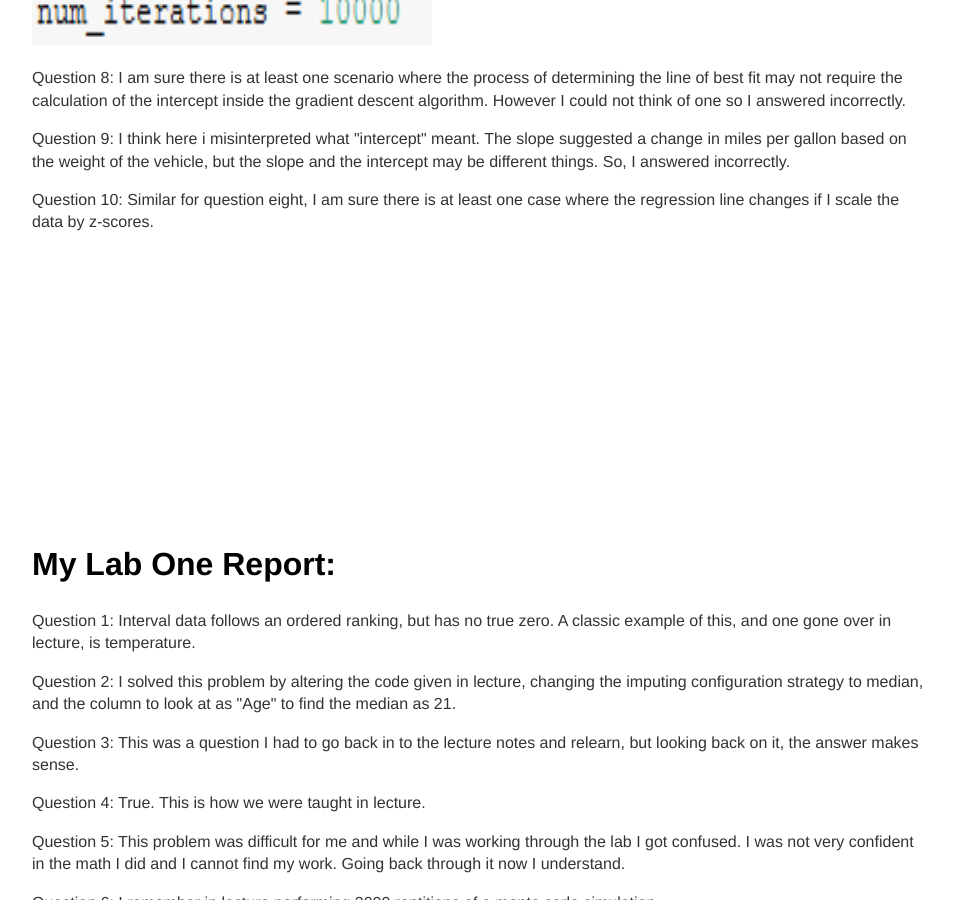
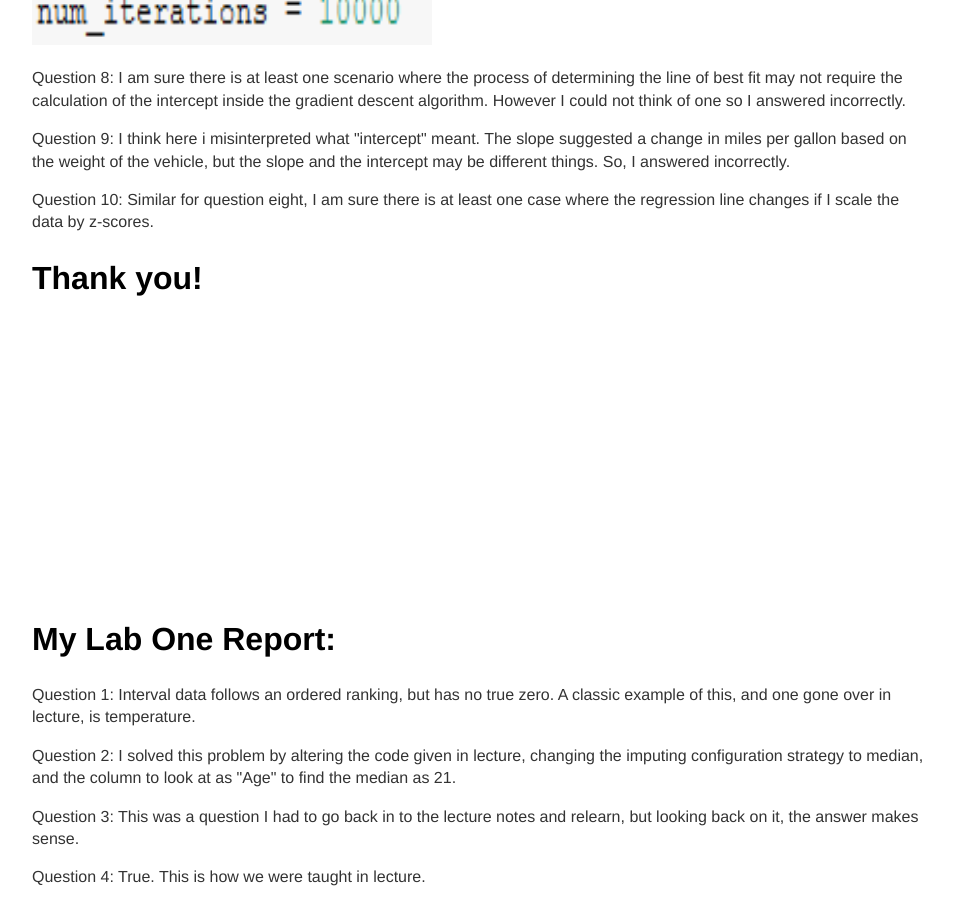
Before and after one commit to tlrob/tlrob.github.io, a Jekyll site: the page built from index.html, in a window 1280 px wide and 900 px high, scrolled down 2794 px. Shown: the whole window, without its empty margins (160-1113 px from the left). Built offline with Jekyll 4.4.1, drawn with Linux system fonts in a browser that asks for light colours.

Commit message:
Update index.html

```diff
--- a/index.html
+++ b/index.html
@@ -15,6 +15,7 @@ title: tlrob's site
 	<p>Question 8: I am sure there is at least one scenario where the process of determining the line of best fit may not require the calculation of the intercept inside the gradient descent algorithm. However I could not think of one so I answered incorrectly.</p>
 	<p>Question 9: I think here i misinterpreted what "intercept" meant. The slope suggested a change in miles per gallon based on the weight of the vehicle, but the slope and the intercept may be different things. So, I answered incorrectly.</p>
 	<p>Question 10: Similar for question eight, I am sure there is at least one case where the regression line changes if I scale the data by z-scores.</p>
+	<h2> Thank you!</h2>
 	<br><br><br><br><br><br><br><br><br><br><br><br><br><br><br>
 	<h2>My Lab One Report:</h2>
 	<p>Question 1: Interval data follows an ordered ranking, but has no true zero. A classic example of this, and one gone over in lecture, is temperature.</p>
```
